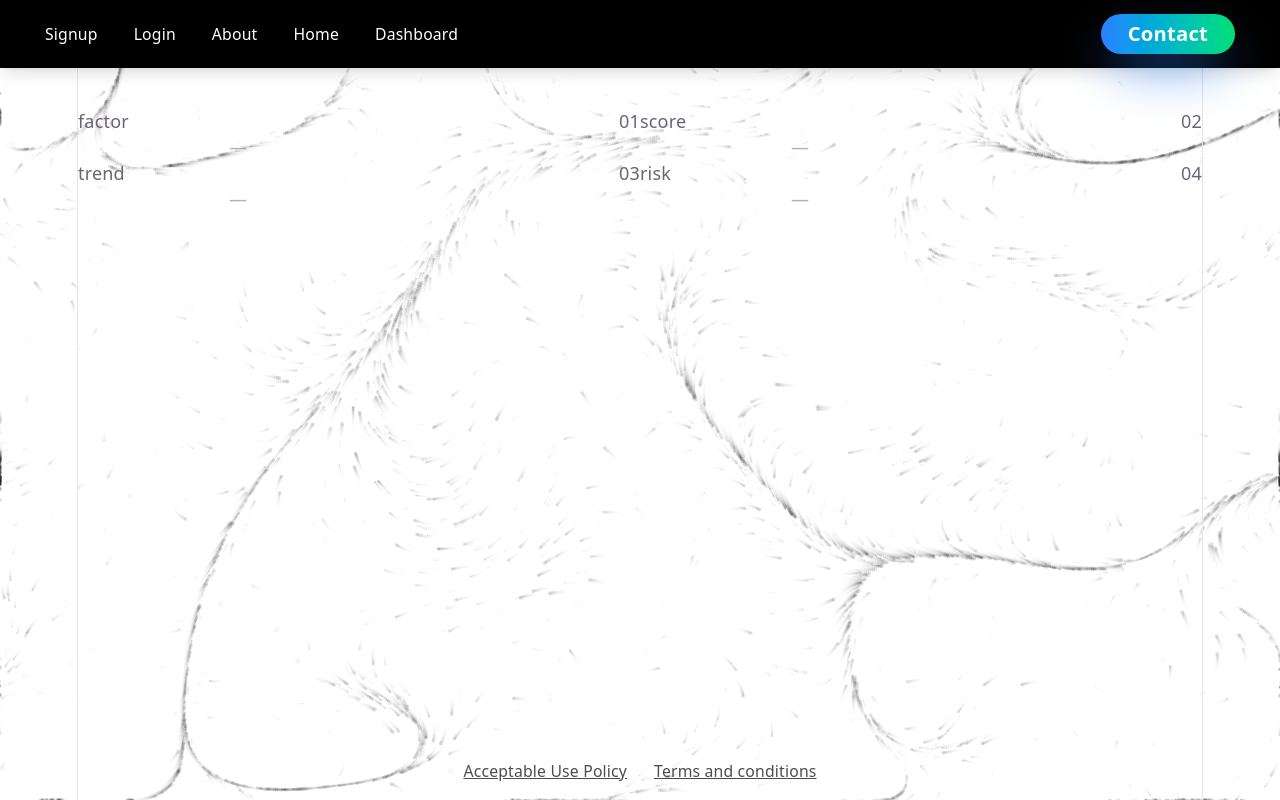
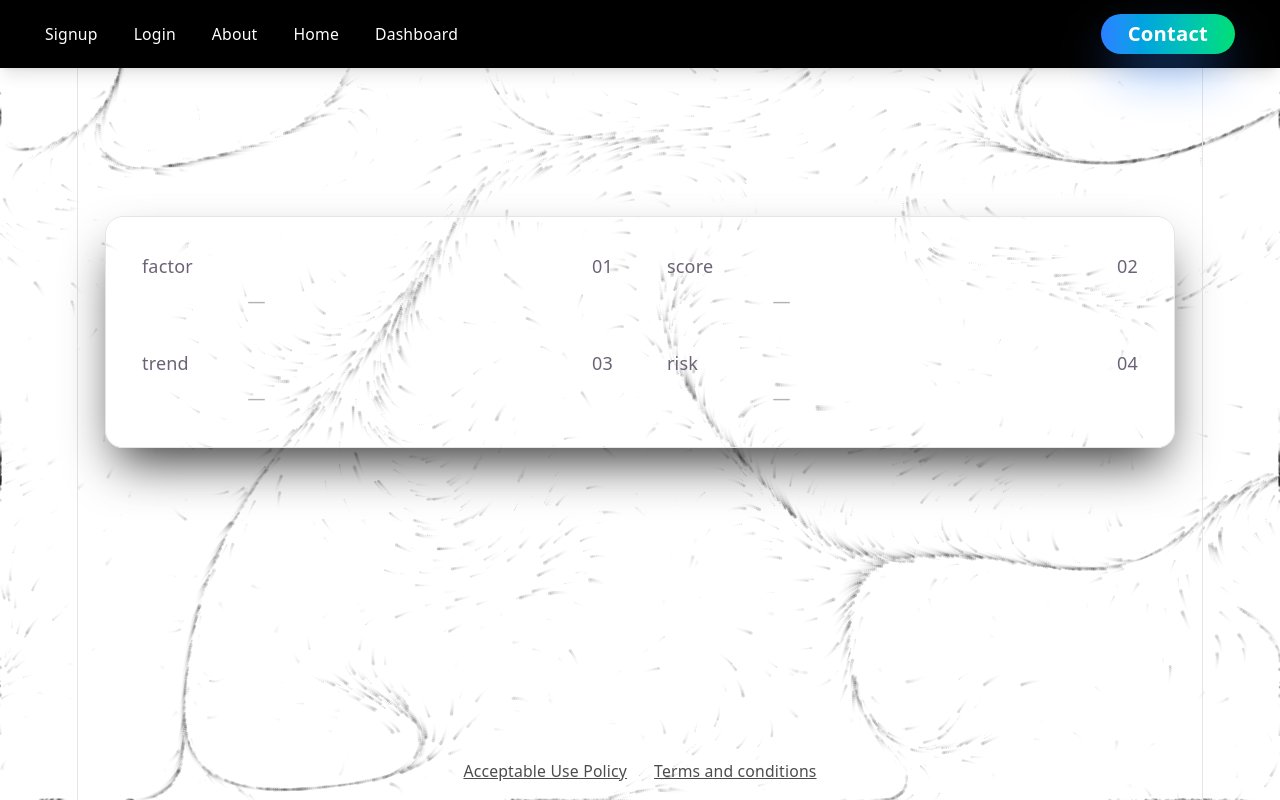
Before and after one commit to KyleKyleA/risk-diabetes-predictor, a React app in the folder Frontend/: page /statchart in a window 1280 px wide. Built offline with nearby package versions, Linux system fonts and the light colour scheme; the HTML template or start-up script is replaced by a standard one.

Commit message:
algined  statChart everything seems to be in order lastly its just the machine learning part

```diff
--- a/Frontend/src/Components/StatChart.jsx
+++ b/Frontend/src/Components/StatChart.jsx
@@ -11,8 +11,6 @@ import { Chart as ChartJS, CategoryScale, LinearScale, PointElement, LineElement
 
 ChartJS.register(CategoryScale, LinearScale, PointElement, LineElement, Title, Tooltip, Legend);
 
-
-// UseStates
 
 
 function StatChart() {
@@ -39,15 +37,16 @@ function updateValue() {
 
     return (
 
-        <>
-        <div className="grid grid-cols-1 sm:grid-cols-2">
+        <section className="max-w-5xl mx-auto px-6 pt-24 pb-16">
+        <div className="grid grid-cols-1 sm:grid-cols-2 gap-x-12 gap-y-8 w-full p-8 rounded-2xl border border-[var(--border)] shadow-2xl shadow-black/80">
         {metrics.map(({ label, value }, index) => (
             <article key={label} className="metric-card">
-            <div className="flex items-center justify-between">
+            <div className="flex items-center justify-between mb-2">
                 <label htmlFor={`metric-${label}`}>{label}</label>
                 <span>0{index + 1}</span>
             </div>
             <input
+
                 id={`metric-${label}`}
                 aria-label={`${label} value`}
                 onChange={(event) => updateValue(label, event.target.value)}
@@ -58,8 +57,10 @@ function updateValue() {
     </article>
   ))}
 </div>
+  </section>
 
-        </>
+
+
     )
 }
 
```
